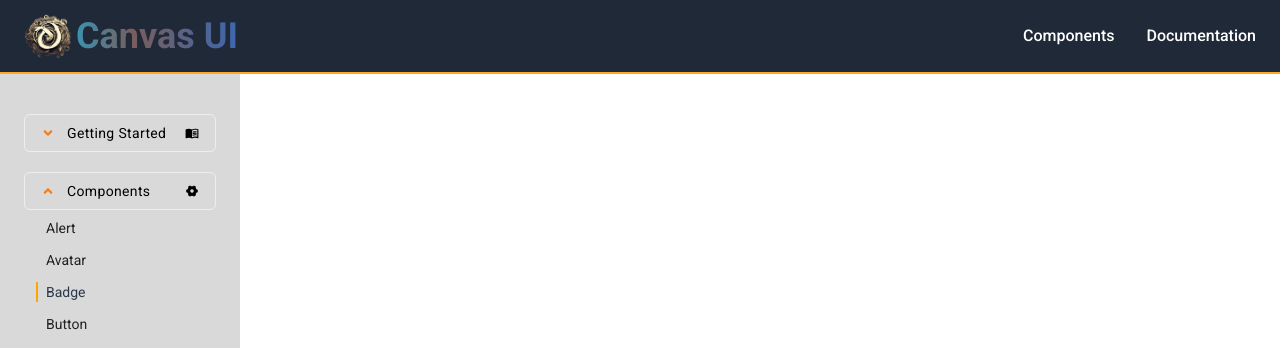
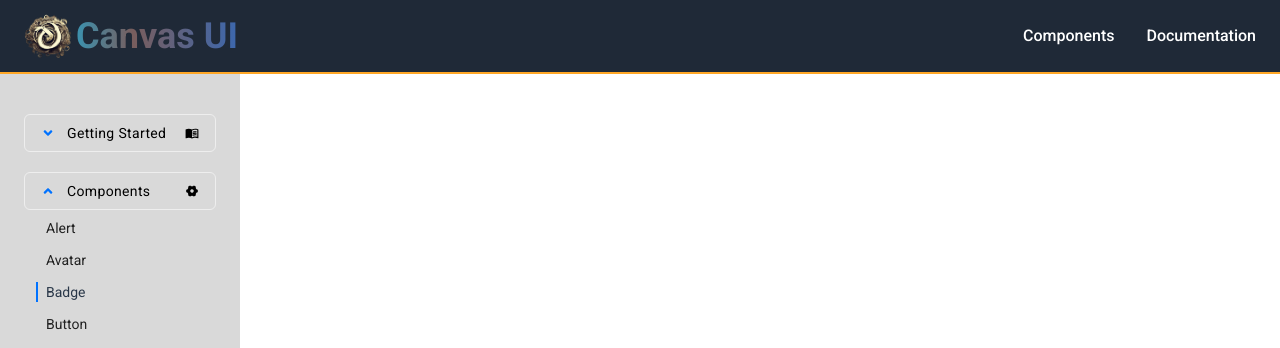
Before and after one commit to nayon117/Canvas-UI, a React (Vite) app: page /components/badge in a window 1280 px wide. Shown: the top 348 px of the page. Built offline with nearby package versions, Linux system fonts and the light colour scheme.

Commit message:
update sidebar color

```diff
--- a/src/Sidebar/Sidebar.jsx
+++ b/src/Sidebar/Sidebar.jsx
@@ -60,7 +60,7 @@ const Sidebar = () => {
               <div className="flex justify-between items-center border px-4 py-2 rounded-md ">
                 <div className="flex items-center ">
                   <FaAngleDown
-                    className={`transition-all text-sm mr-3 duration-300 ease-in-out text-yellow-900  ${
+                    className={`transition-all text-sm mr-3 duration-300 ease-in-out text-[#0072ff]  ${
                       docOpen ? "rotate-180" : "rotate-0"
                     }`}
                   />
@@ -82,13 +82,13 @@ const Sidebar = () => {
               >
                 <div className="my-2 flex flex-col  overflow-hidden  text-lg space-y-3">
                   <Link
-                    className="px-2 text-gray-900 duration-300 text-sm leading-2 tracking-wide   hover:text-black border-l-2 border-transparent hover:border-l-2 hover:border-l-orange-500"
+                    className="px-2 text-gray-900 duration-300 text-sm leading-2 tracking-wide   hover:text-black border-l-2 border-transparent hover:border-l-2 hover:border-l-[#0072ff]"
                     to={"/"}
                   >
                     Introduction
                   </Link>
                   <Link
-                    className="px-2  text-gray-900 duration-300  text-sm leading-2 tracking-wide  hover:text-black border-l-2 border-transparent hover:border-l-2 hover:border-l-orange-500"
+                    className="px-2  text-gray-900 duration-300  text-sm leading-2 tracking-wide  hover:text-black border-l-2 border-transparent hover:border-l-2 hover:border-l-[#0072ff]"
                     to="/"
                   >
                     Quick Start
@@ -103,7 +103,7 @@ const Sidebar = () => {
               <div className="flex justify-between items-center border px-4 py-2 rounded-md overflow-hidden">
                 <div className="flex items-center ">
                   <FaAngleDown
-                    className={`transition-all text-sm duration-300 mr-3 ease-in-out text-yellow-900  ${
+                    className={`transition-all text-sm duration-300 mr-3 ease-in-out text-[#0072ff]  ${
                       componentOpen ? "rotate-180" : "rotate-0"
                     }`}
                   />
@@ -127,7 +127,7 @@ const Sidebar = () => {
                     <NavLink
                       onClick={handleLink}
                       key={i}
-                      className="px-2 text-gray-900 duration-300  hover:text-black border-l-2 border-transparent hover:border-l-2 hover:border-l-orange-500"
+                      className="px-2 text-gray-900 duration-300  hover:text-black border-l-2 border-transparent hover:border-l-2 hover:border-l-[#0072ff]"
                       to={ItemName.toLocaleLowerCase()}
                     >
                       <p onClick={() => setIsActive(true)}>{ItemName}</p>
--- a/src/index.css
+++ b/src/index.css
@@ -60,7 +60,7 @@ body {
 
 .active {
   color: #293748;
-  border-left: 2px solid orange;
+  border-left: 2px solid #0072ff;
 }
 
 .components-sidebar,
```
